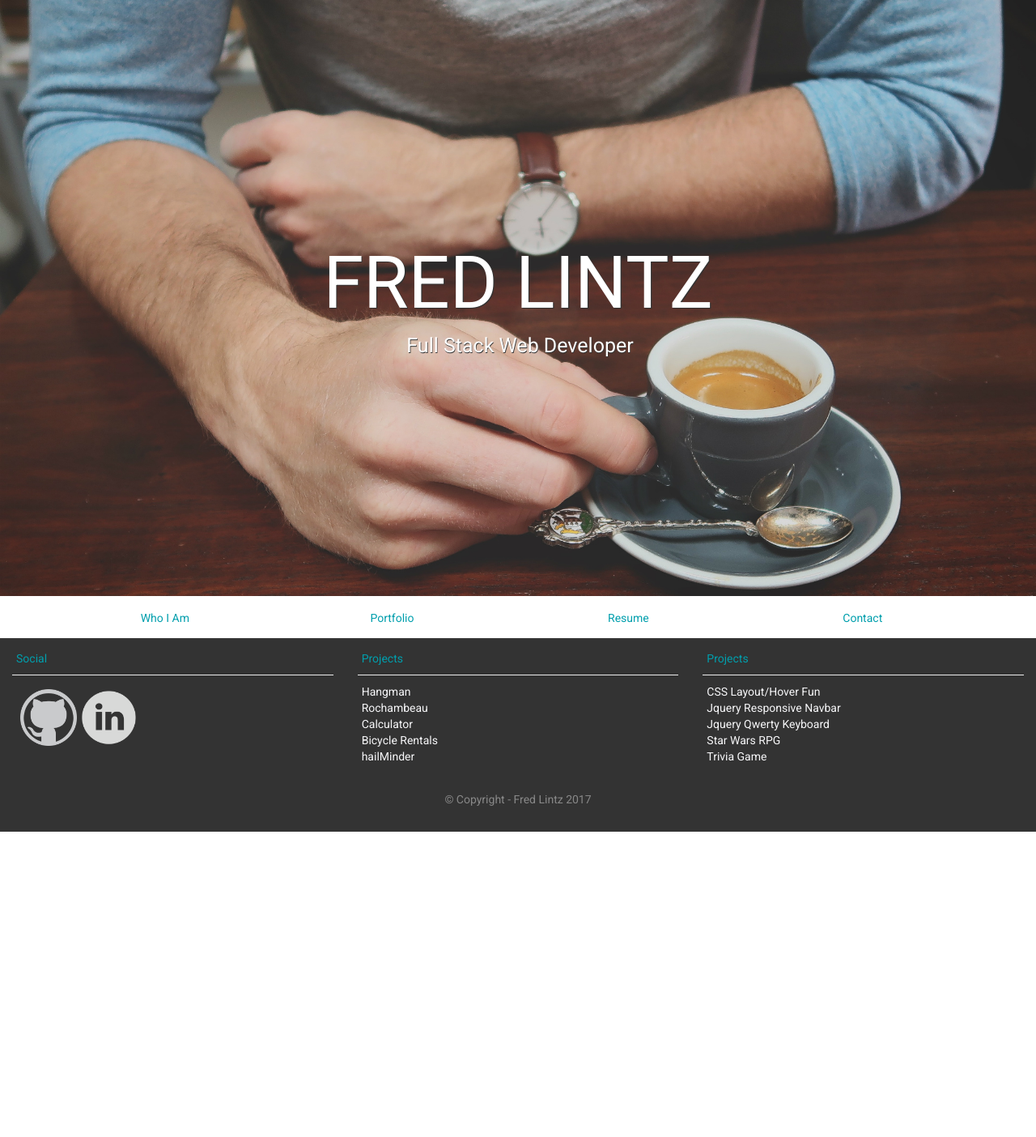
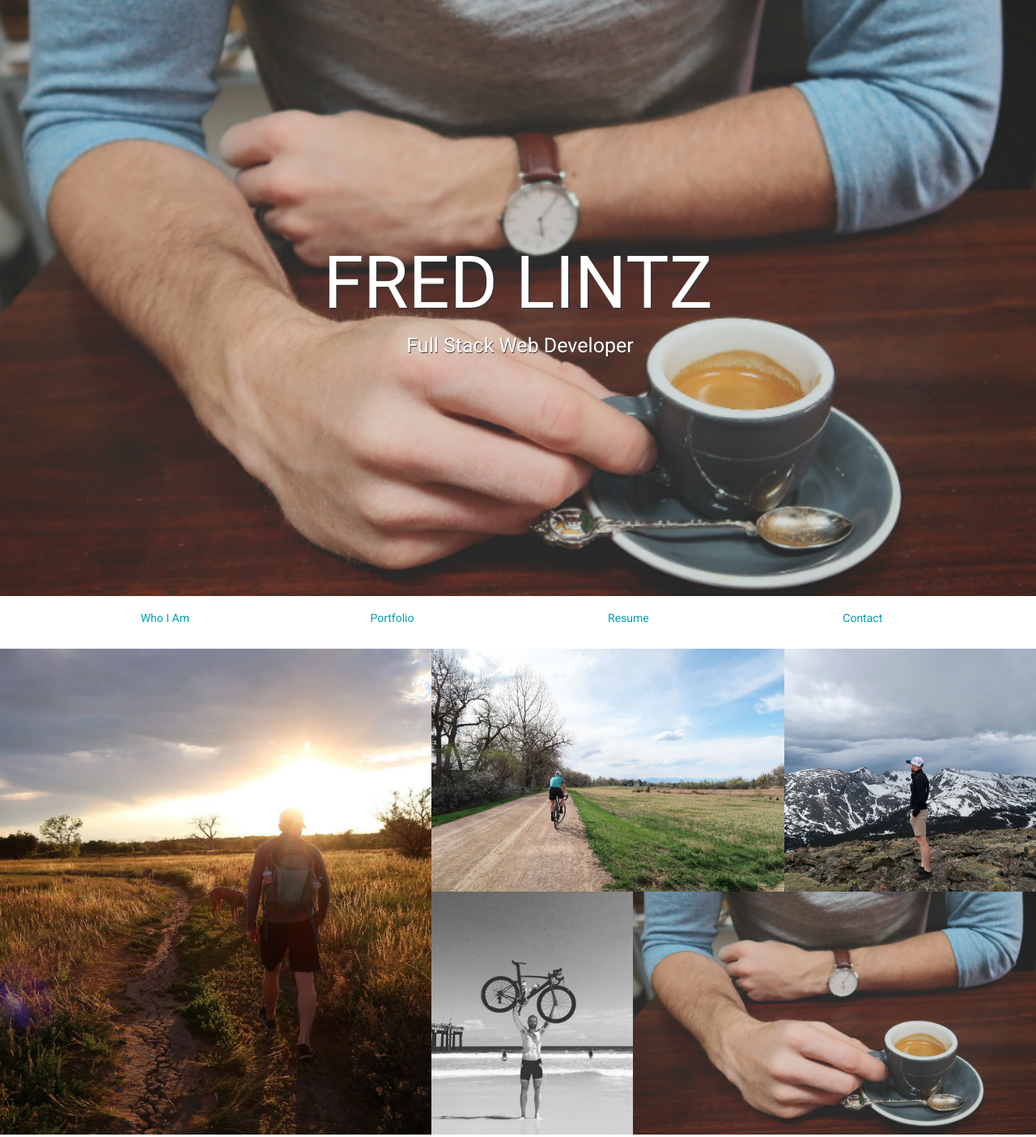
Before and after one commit to fredlintz5/fredlintz5.github.io, a plain HTML site: page index.html in a window 1280 px wide. Shown: the top 1404 px of the page at 81% size. Before the commit the page ends 1027 px from the top, so only its background shows below. Drawn offline with nearby package versions, Linux system fonts and the light colour scheme.

Commit message:
optimizing

```diff
--- a/assets/css/style.css
+++ b/assets/css/style.css
@@ -1,4 +1,3 @@
-/*#EAEFF4*/
 
 body {
 	font-family: 'Roboto', sans-serif;
@@ -42,7 +41,7 @@ footer hr {
 }
 
 .jumbotron {
-	background-image: url("../images/cofeve800.png");
+	background-image: url("../images/cofeve600.jpg");
 	background-size: cover;
 	background-repeat: no-repeat;
 	background-position: center;
@@ -150,7 +149,7 @@ footer hr {
 }
 
 #image1 {
-	background-image: url("../images/profile_pic.jpg");
+	background-image: url("../images/profile_pic800.jpg");
 	background-size: cover;
 	background-position: center;
 	display: none;
@@ -159,7 +158,7 @@ footer hr {
 }
 
 #image2 {
-	background-image: url("../images/dogPark.jpeg");
+	background-image: url("../images/dogPark800.jpg");
 	background-size: cover;
 	background-position: center;
 	opacity: 1.0;
@@ -167,7 +166,7 @@ footer hr {
 }
 
 #image3 {
-	background-image: url("../images/highlineCanal.jpeg");
+	background-image: url("../images/highlineCanal800.jpg");
 	background-size: cover;
 	background-position: center;
 	opacity: 1.0;
@@ -175,7 +174,7 @@ footer hr {
 }
 
 #image4 {
-	background-image: url("../images/cofeve.jpeg");
+	background-image: url("../images/cofeve600.jpg");
 	background-size: cover;
 	background-position: center;
 	display: none;
@@ -184,7 +183,7 @@ footer hr {
 }
 
 #image5 {
-	background-image: url("../images/mountains.jpeg");
+	background-image: url("../images/mountains800.jpg");
 	background-size: cover;
 	background-position: center;
 	opacity: 1.0;
@@ -229,6 +228,11 @@ footer hr {
 }
 
 
+/**************************************
+		  Media Queries
+**************************************/
+
+
 @media screen and (min-width: 576px) {
 	.jumbotron h1 {
 		font-size: 60px;
@@ -242,12 +246,7 @@ footer hr {
 	}
 
 	.jumbotron {
-		background-image: url("../images/cofeve2100.jpg");
-		background-size: cover;
-		background-position: center;
-		background-attachment: fixed;
-		margin-bottom: 2px;
-		color: #FFF;
+		background-image: url("../images/cofeve800.jpg");
 	    height: 92vh;
 	    padding-top: 35vh;
 	}
--- a/assets/javascript/fredlintz.js
+++ b/assets/javascript/fredlintz.js
@@ -1,5 +1,3 @@
-$(document).ready(function() {
-
 
 var projectListOne = [
 	"<p>Projects</p>",
@@ -57,44 +55,31 @@ $('#resumeEmail').hover(() => {
 });
 
 
-function imageHover(id, imgP) {
-	$(id).hover(() => {
+// function imageHover(id, imgP) {
+// 	$(id).hover(() => {
 
-		$(id).css({
-			opacity: '0.6',
-		});
-		// $(imgP).css({
-		// 	display: 'inherit',
-		// 	color: 'white',
-		// 	opacity: '1',
-		// 	'z-index': '2',
-		// });
+// 		$(id).css({
+// 			opacity: '0.6',
+// 		});
+// 		// $(imgP).css({
+// 		// 	display: 'inherit',
+// 		// 	color: 'white',
+// 		// 	opacity: '1',
+// 		// 	'z-index': '2',
+// 		// });
 
-	}, function() {
-		$(id).css({
-			opacity: '1',
-		});
-		// $(imgP).css({
-		// 	display: 'none',
-		// });
-	});
-}
+// 	}, function() {
+// 		$(id).css({
+// 			opacity: '1',
+// 		});
+// 		// $(imgP).css({
+// 		// 	display: 'none',
+// 		// });
+// 	});
+// }
 
-imageHover("#image1", "#img1p");
-imageHover("#image2", "#img2p");
-imageHover("#image3", "#img3p");
-imageHover("#image4", "#img4p");
-imageHover("#image5", "#img5p");
-
-
-
-
-
-
-
-
-
-
-
-
-});
+// imageHover("#image1", "#img1p");
+// imageHover("#image2", "#img2p");
+// imageHover("#image3", "#img3p");
+// imageHover("#image4", "#img4p");
+// imageHover("#image5", "#img5p");
--- a/index.html
+++ b/index.html
@@ -16,18 +16,17 @@
     <link rel="stylesheet" type="text/css" href="assets/css/style.css">
     <script src="https://ajax.googleapis.com/ajax/libs/jquery/3.2.0/jquery.min.js"></script>
     <script src="https://maxcdn.bootstrapcdn.com/bootstrap/3.3.7/js/bootstrap.min.js"></script>
-    <script src="assets/javascript/fredlintz.js"></script>
 </head>
 <body>
 
-	<div class="jumbotron text-center">
+	<div class="jumbotron text-center animate-bottom" id="jumbotron">
 	  <div class="container">
 	  	<h1>FRED LINTZ</h1>
 	  	<p>Full Stack Web Developer</p>
 	  </div>
 	</div>
 
-	<nav class="container padding5">
+	<nav class="container padding5" id="navigator">
 		<ul class="nav nav-pills nav-justified padding-zero">
 		  <li class="nav-item" id="navWho">
 		    <a class="nav-link hover-light">Who I Am</a>
@@ -220,7 +219,7 @@
  		</div>
     </section>
 
-	<section class="container-fluid height-vh hide" id="who">
+	<section class="container-fluid height-vh" id="who">
 		<div class="row">
 			<div class="col-sm-5 row-height" id="image2">
 				<p id="img2p">Lorem ipsum dolor sit amet, consectetur adipisicing elit. Aperiam, amet, cum. Cumque eligendi optio qui voluptatum deleniti adipisci sint aperiam reprehenderit id quo accusamus magnam fugiat, laudantium at ducimus incidunt.
@@ -293,7 +292,7 @@
 		</div>
 	</section> -->
 
-	<footer class="container-fluid text-center">
+	<footer class="container-fluid text-center" id="footer">
 		<div class="row">
 			<div class="col-sm-4" id="social">
 				<p>Social</p>
@@ -311,6 +310,6 @@
 		</div>
 	</footer>
 
-
+<script src="assets/javascript/fredlintz.js"></script>
 </body>
 </html>
```
Also changed, not shown: assets/images/code.png (deleted), assets/images/cofeve2100.jpg (deleted), assets/images/cofeve600.jpg (added), assets/images/cofeve800.jpg (added), assets/images/cofeve800.png (deleted), assets/images/dogPark.jpeg (deleted), assets/images/dogPark800.jpg (added), assets/images/highlineCanal.jpeg (deleted), assets/images/highlineCanal800.jpg (added), assets/images/mountains.jpeg (deleted), assets/images/mountains800.jpg (added), assets/images/profile_pic.jpg (deleted), assets/images/profile_pic800.jpg (added), 2 other files.
